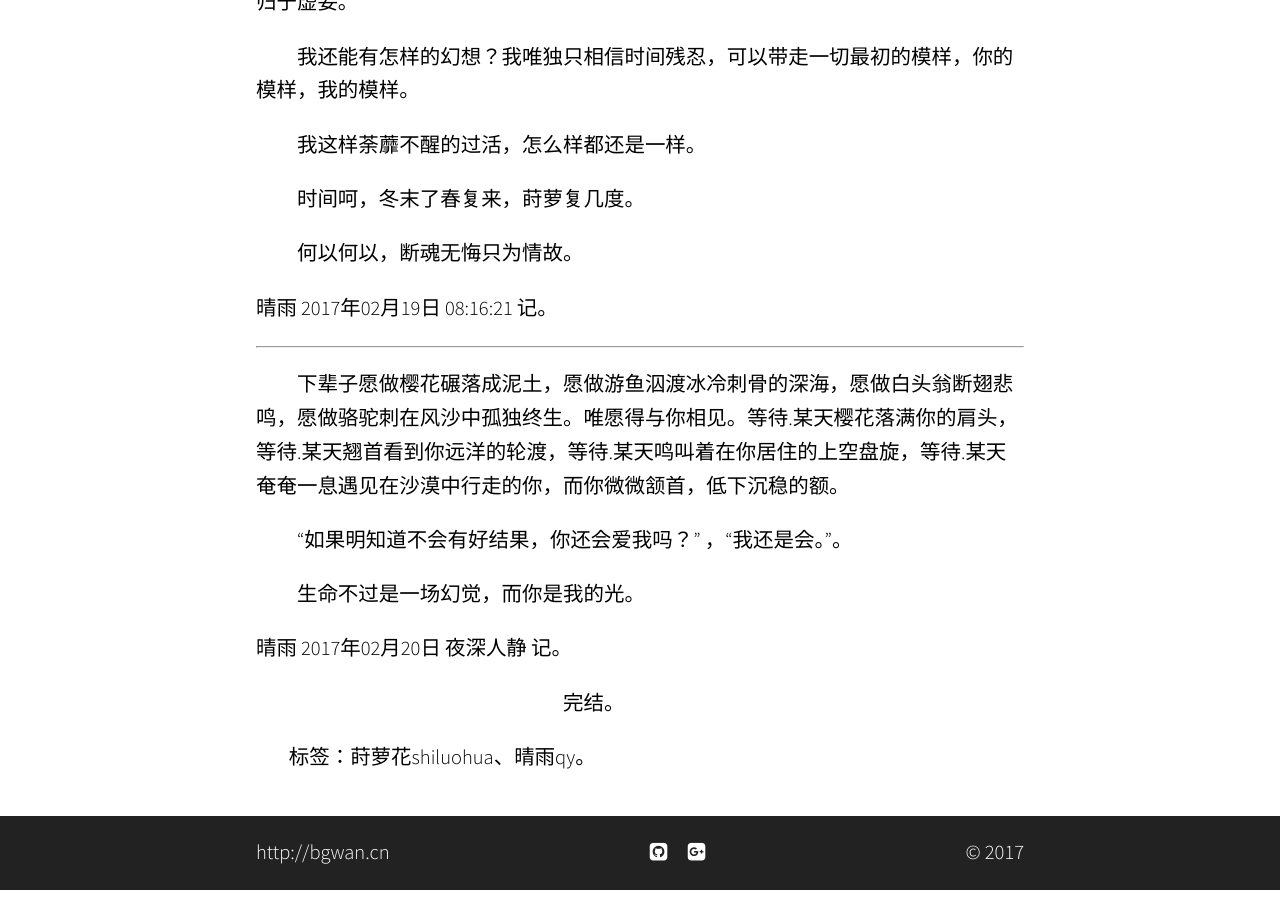
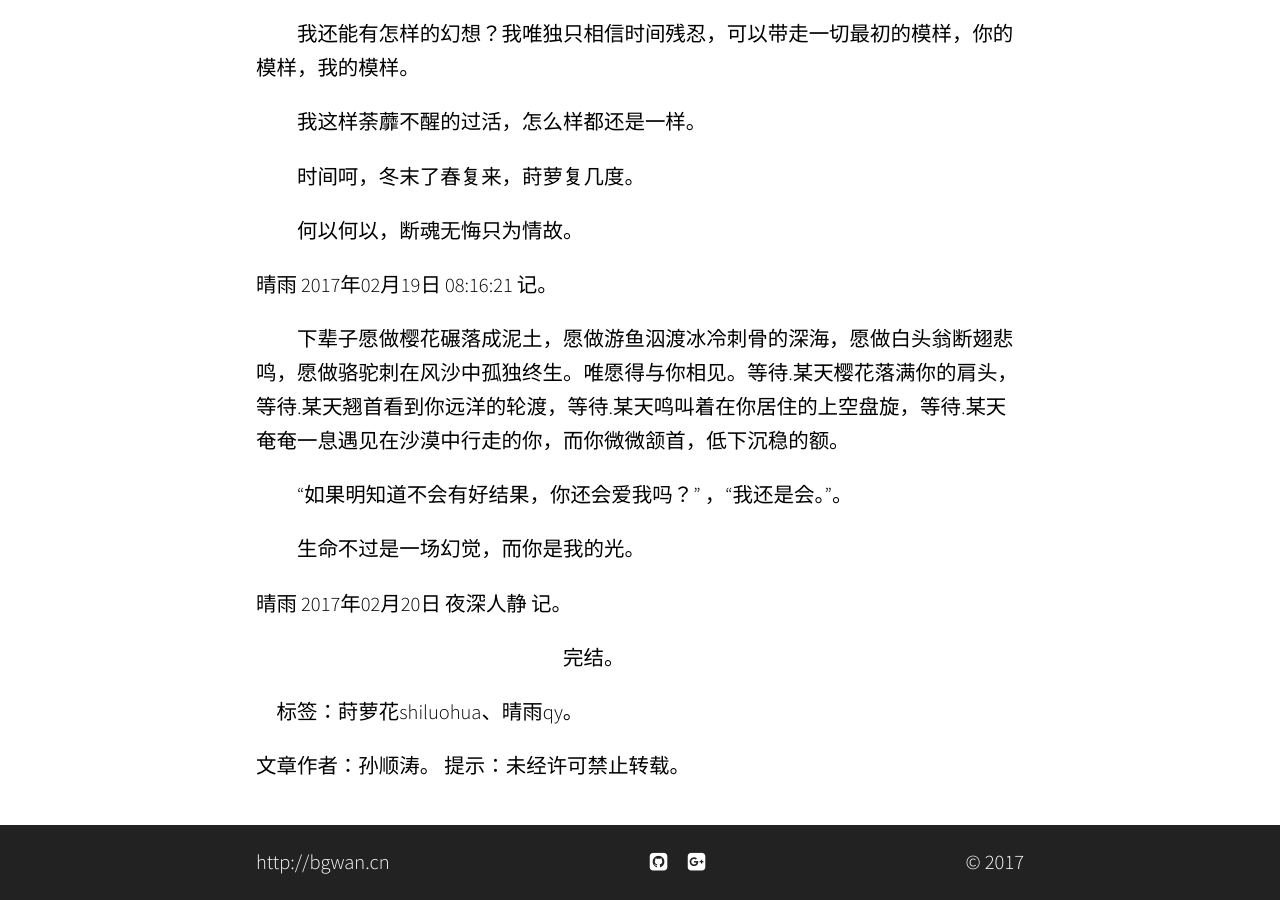
Before and after one commit to qydq/qydq.github.io, a Jekyll site: the page built from _posts/2017-02-20-你存活在我记忆最原始的荒原，可淡不可忘。.md, in a window 1280 px wide and 900 px high, scrolled down 2946 px. Built offline with Jekyll 4.4.1, drawn with Linux system fonts in a browser that asks for light colours; some web fonts are replaced.

Commit message:
Update 2017-02-20-你存活在我记忆最原始的荒原，可淡不可忘。.md

```diff
--- a/_posts/2017-02-20-你存活在我记忆最原始的荒原，可淡不可忘。.md
+++ b/_posts/2017-02-20-你存活在我记忆最原始的荒原，可淡不可忘。.md
@@ -48,7 +48,6 @@
 
 晴雨 2017年2月18日 05:51:01 记。
 
-***
 
 　　不久前，我驻足在你迁徙过的水泽，你是随季节而安的莳萝，幽香馥郁的淡雅黯淡了岸边的垂杨柳。
 
@@ -76,7 +75,6 @@
 
 晴雨 2017年02月19日 08:16:21 记。
 
-***
 
 　　下辈子愿做樱花碾落成泥土，愿做游鱼泅渡冰冷刺骨的深海，愿做白头翁断翅悲鸣，愿做骆驼刺在风沙中孤独终生。唯愿得与你相见。等待.某天樱花落满你的肩头，等待.某天翘首看到你远洋的轮渡，等待.某天鸣叫着在你居住的上空盘旋，等待.某天奄奄一息遇见在沙漠中行走的你，而你微微颔首，低下沉稳的额。
 
@@ -86,6 +84,11 @@
 
 晴雨 2017年02月20日 夜深人静 记。
 
+
 　　　　　　　　　　　　　　　完结。
 
-         标签：莳萝花shiluohua、晴雨qy。
+      标签：莳萝花shiluohua、晴雨qy。
+
+
+文章作者：孙顺涛。
+提示：未经许可禁止转载。
```
